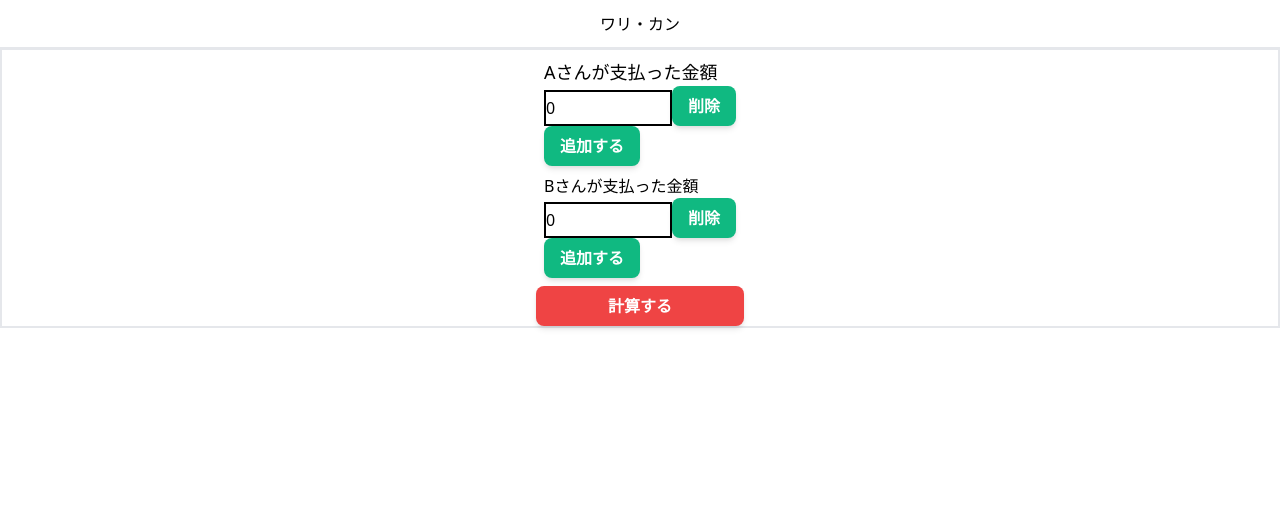
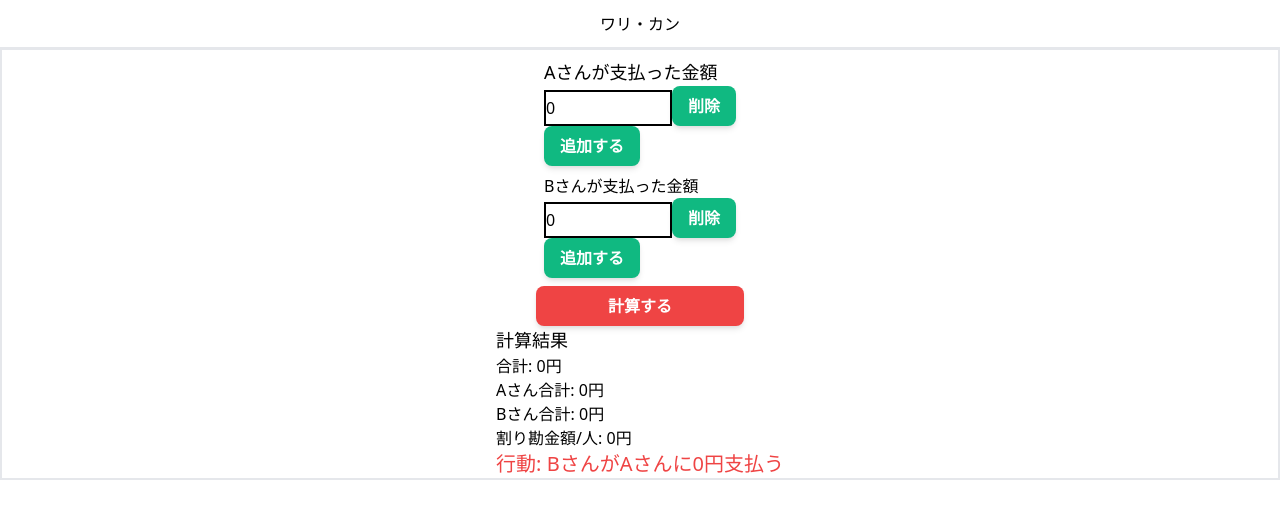
Before and after one commit to TokiyaHorikawa/warikan, a React (Create React App) app: page / in a window 1280 px wide. Shown: the top 518 px of the page. Built offline with nearby package versions, Linux system fonts and the light colour scheme.

Commit message:
feat: 計算ボタンの設計

```diff
--- a/src/pages/home.tsx
+++ b/src/pages/home.tsx
@@ -1,4 +1,4 @@
-import React from 'react';
+import React, { useState, useMemo } from 'react';
 import { useForm, useFieldArray } from 'react-hook-form';
 import FormButton from 'components/FormButton';
 
@@ -7,7 +7,11 @@ type Payments = {
   bPayments: { price: number }[];
 };
 const Home: React.FC = () => {
-  const { register, control } = useForm<Payments>({
+  const [totalPrice, setTotalPrice] = useState(0);
+  const [totalAPrice, setTotalAPrice] = useState(0);
+  const [totalBPrice, setTotalBPrice] = useState(0);
+
+  const { register, control, handleSubmit } = useForm<Payments>({
     defaultValues: {
       aPayments: [{ price: 0 }],
       bPayments: [{ price: 0 }],
@@ -16,9 +20,33 @@ const Home: React.FC = () => {
   const aFieldArray = useFieldArray({ control, name: 'aPayments' });
   const bFieldArray = useFieldArray({ control, name: 'bPayments' });
 
+  const calcPrice = (data: Payments) => {
+    const { aPayments, bPayments } = data;
+    const totalA = aPayments.reduce((acc, current) => {
+      return acc + Number(current.price);
+    }, 0);
+    const totalB = bPayments.reduce((acc, current) => {
+      return acc + Number(current.price);
+    }, 0);
+    const total = totalA + totalB;
+    setTotalPrice(total);
+    setTotalAPrice(totalA);
+    setTotalBPrice(totalB);
+  };
+
+  const wariPaymentAmount = useMemo(() => totalPrice / 2, [totalPrice]);
+
+  const resultText = useMemo(() => {
+    const payer = totalAPrice < totalBPrice ? 'A' : 'B';
+    const receiver = payer === 'A' ? 'B' : 'A';
+    const paymentAmount =
+      wariPaymentAmount - (payer === 'A' ? totalAPrice : totalBPrice);
+    return `行動: ${payer}さんが${receiver}さんに${paymentAmount.toLocaleString()}円支払う`;
+  }, [totalAPrice, totalBPrice, wariPaymentAmount]);
+
   return (
     <div className="grid justify-items-center border-2">
-      <form>
+      <form onSubmit={handleSubmit(calcPrice)}>
         <div className="m-2">
           <h3 className="text-lg ">Aさんが支払った金額</h3>
           <ul>
@@ -74,15 +102,21 @@ const Home: React.FC = () => {
           </button>
         </div>
         <div className="grid justify-items-center">
-          <button
-            type="button"
-            onClick={() => {}}
+          <input
+            type="submit"
+            value="計算する"
             className="py-2 px-4 w-full font-semibold rounded-lg shadow-md text-white bg-red-500 hover:bg-red-700"
-          >
-            計算する
-          </button>
+          />
         </div>
       </form>
+      <div>
+        <h3 className="text-lg">計算結果</h3>
+        <p>合計: {totalPrice.toLocaleString()}円</p>
+        <p>Aさん合計: {totalAPrice.toLocaleString()}円</p>
+        <p>Bさん合計: {totalBPrice.toLocaleString()}円</p>
+        <p>割り勘金額/人: {wariPaymentAmount.toLocaleString()}円</p>
+        <p className="text-red-500 text-xl">{resultText}</p>
+      </div>
     </div>
   );
 };
```
